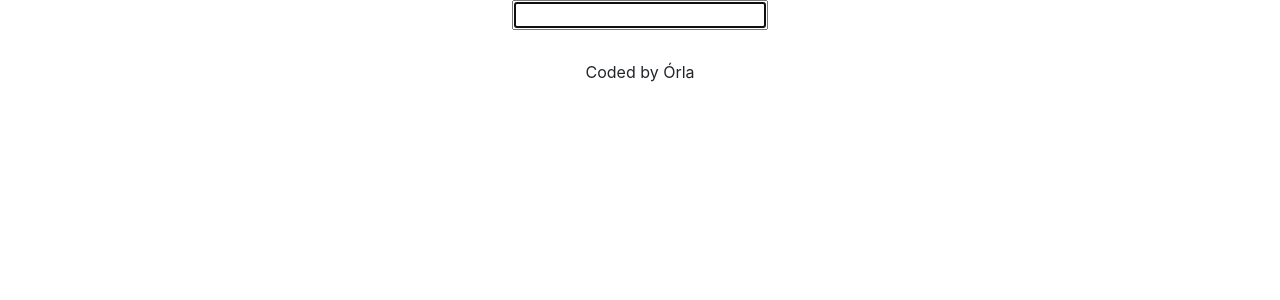
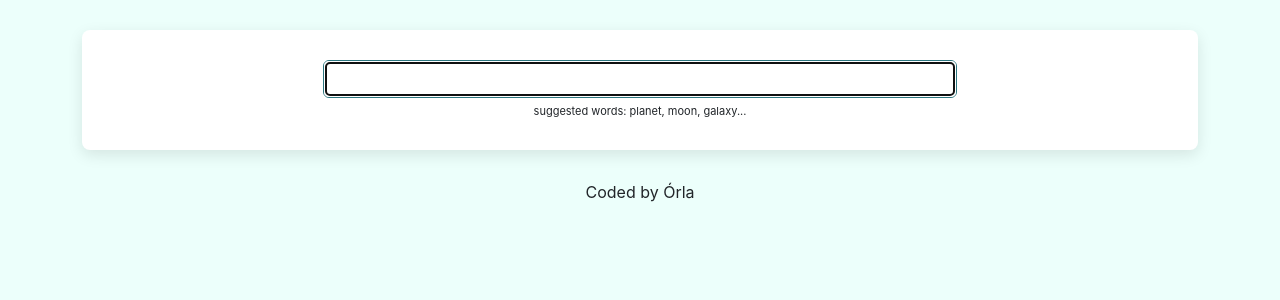
Before and after one commit to OrlaNu/dictionaryreact, a React (Create React App) app: page / in a window 1280 px wide. Shown: the top 300 px of the page. Built offline with nearby package versions, Linux system fonts and the light colour scheme; no server answers.

Commit message:
Sections for Dictionary styling

```diff
--- a/src/App.css
+++ b/src/App.css
@@ -1,3 +1,14 @@
+body {
+    background: #ecfffb;
+}
+a {
+    color: #2d767f;
+}
+
+.App-header {
+    margin: 30px 0;
+}
+
 .App-footer {
     text-align: center;
     margin: 30px 0px;
@@ -5,4 +16,5 @@
 
 .Main {
     text-align: center;
+    margin: 30px 0px;
 }
--- a/src/App.js
+++ b/src/App.js
@@ -8,7 +8,7 @@ function App() {
       <header>
       </header>
       <main className='Main'>
-        <Dictionary />
+        <Dictionary defaultKeyword="Sun"/>
       </main>
       <footer className='App-footer'>
         Coded by Órla
--- a/src/Components/Dictionary.css
+++ b/src/Components/Dictionary.css
@@ -0,0 +1,20 @@
+.Dictionary section {
+    background: white;
+    padding: 30px;
+    border-radius: 8px;
+    box-shadow: 0px 5px 15px rgba(0,0,0,10%);
+    margin: 20px 0;
+}
+
+.Dictionary input{
+    width: 60%;
+    padding: 6px 4px;
+    border: 1px solid;
+    border-radius: 6px;
+    border-color: #2d767f;
+}
+
+.Dictionary .hint {
+    font-size: 11px;
+    margin-top: 5px;
+}
--- a/src/Components/Dictionary.js
+++ b/src/Components/Dictionary.js
@@ -3,33 +3,52 @@ import axios from "axios";
 import "./Dictionary.css";
 import Result from "./Results";
 
-export default function Dictionary(){
-    let [keyword, setKeyword] = useState("");
+export default function Dictionary(props){
+    let [keyword, setKeyword] = useState(props.defaultKeyword);
     let [results, setResults] = useState(null);
+    let [loaded, setLoaded] = useState(false);
 
     function handleResponse(response){
         console.log(response.data[0]);
         setResults(response.data[0])
     }
 
-    function search(event) {
-        event.preventDefault();
-
+    function search() {
         let apiUrl =`https://api.dictionaryapi.dev/api/v2/entries/en/${keyword}`;
         console.log(apiUrl);
         axios.get(apiUrl).then(handleResponse);
+    }
+
+    function handleSubmit(event) {
+        event.preventDefault();
+        search();
+    }
+    function load(){
+        setLoaded(true);
+        search();
     }
 
     function handleKeywordChange(event){
         setKeyword(event.target.value);
     }
 
-    return <div className="Dictionary">
-        <form onSubmit={search}>
-            <input type="search" onChange={handleKeywordChange} autoFocus={true}/>
-        </form>
-        <Result results={results} />
-    </div>;
+    if (loaded) {
+        return( <div className="Dictionary">
+            <section>
+                <form onSubmit={handleSubmit}>
+                    <input type="search" onChange={handleKeywordChange} autoFocus={true}/>
+                </form>
+                <div className="hint">
+                    suggested words: planet, moon, galaxy...
+                </div>
+            </section>
+            <Result results={results} />
+            </div>
+        );
+    } else {
+        load();
+        return "Loading";
+    }
 }
 
 // OnSubmit is an event listener. Listening to the function search
--- /dev/null
+++ b/src/Components/Results.css
@@ -0,0 +1,5 @@
+.Results h2 {
+    font-size: 36px;
+    font-weight: bold;
+    line-height: 1.5;
+}
--- a/src/Components/Results.js
+++ b/src/Components/Results.js
@@ -1,23 +1,27 @@
 import React from "react";
 import Meaning from "./Meaning";
 import Phonetic from "./Phonetic";
-
+import "./Results.css";
 export default function Result(props) {
-    if (props.results){
+    if (props.results) {
     return (
         <div className="Results">
-            {props.results.phonetics.map(function(phonetic, index){
-                return (
-                    <div key={index}>
-                        <Phonetic phonetic={phonetic}/>
-                    </div>
-                )
-            })}
+            <section>
+                <h2>{props.results.word}</h2>
+                {props.results.phonetics.map(function(phonetic, index)
+                {
+                    return (
+                        <div key={index}>
+                            <Phonetic phonetic={phonetic} />
+                        </div>
+                    );
+                })}
+            </section>
             {props.results.meanings.map(function(meaning, index){
                 return (
-                    <div key={index}>
+                    <section key={index}>
                         <Meaning meaning={meaning} />
-                    </div>
+                    </section>
                 )
             })}
         </div>
```
